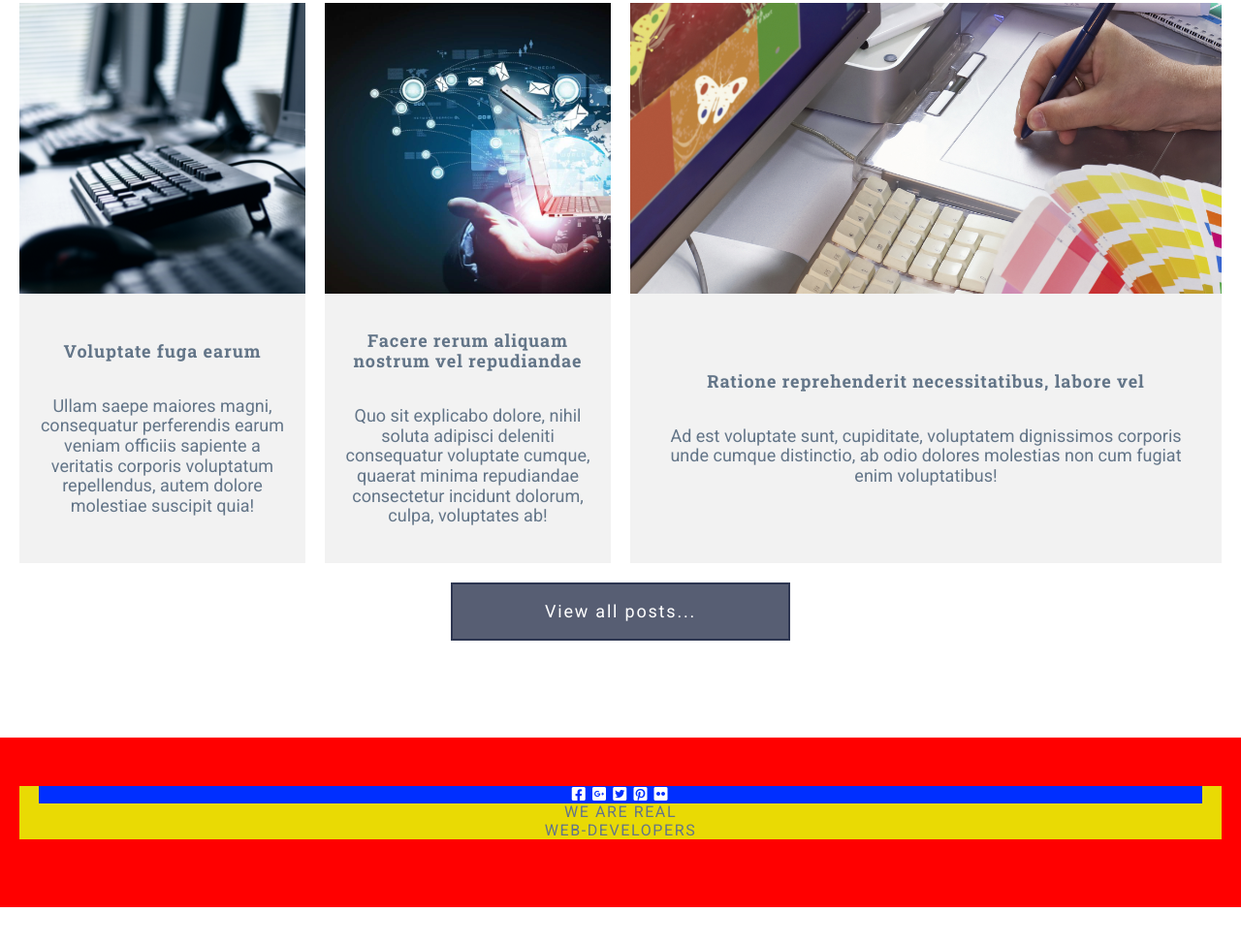
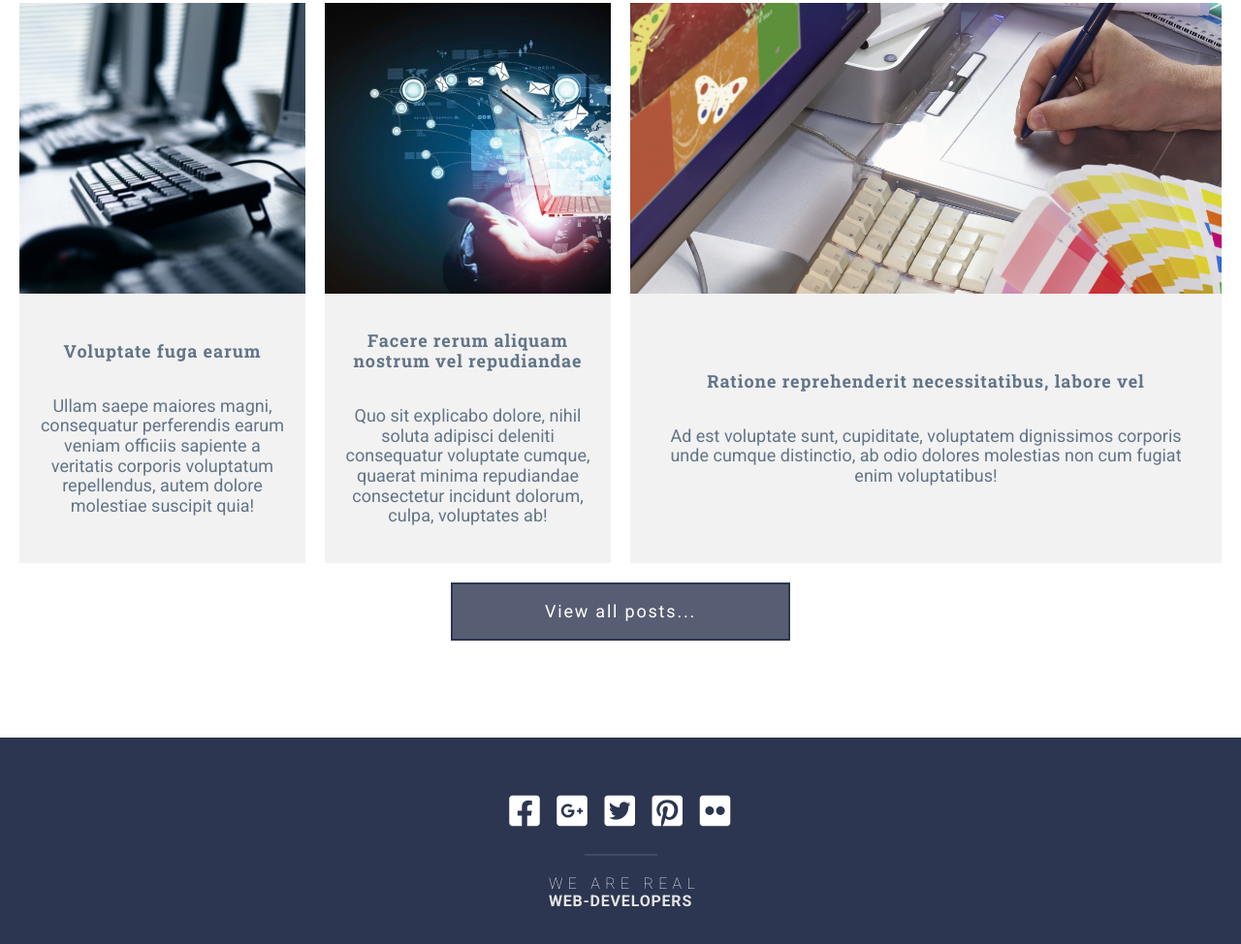
Before and after one commit to KseniiaBond/grid-template, a website: page index.html in a window 1280 px wide. Shown: the part 3310-4284 px from the top of the page at 97% size. Before the commit the page ends 4246 px from the top, so only its background shows below. Drawn offline with Linux system fonts and the light colour scheme.

Commit message:
final version ready for submission

```diff
--- a/assets/scss/components/footer/_footer.scss
+++ b/assets/scss/components/footer/_footer.scss
@@ -1,19 +1,57 @@
 @use "../../presets" as *;
 @use "../../mixins" as *;
 .footer {
-  background-color: red;
+  background-color: $color-primary;
   text-align: center;
   padding: ($gap * 2.5) $gap ($gap * 3.5);
   &__container {
     @extend %container;
-    background-color: rgb(233, 218, 4);
   }
   &__icons {
-    background-color: rgb(0, 47, 255);
+    display: grid;
+    position: relative;
+    justify-content: center;
+    margin-bottom: $gap-x2;
+    grid-template-columns: repeat(auto-fit, minmax(40px, max-content));
+
+    &::after {
+      position: absolute;
+      bottom: -$gap;
+      left: calc(50% - 75px / 2);
+      height: calc($gap / 10);
+      width: 75px;
+      content: "";
+      background-color: rgba($color-light, 0.1);
+    }
+
+    a {
+      display: block;
+      padding: 8px;
+      transition: color 0.5s;
+      &:hover,
+      &:focus {
+        color: $color-accent;
+      }
+    }
+
+    .fab {
+      font-size: 2.25rem;
+    }
+  }
+  &__text {
+    span {
+      &:nth-of-type(1) {
+        margin-right: -0.5em;
+        color: $color-light;
+        font-weight: 100;
+        letter-spacing: 0.33em;
+      }
+
+      &:nth-of-type(2) {
+        color: $color-gray-light;
+        font-weight: 700;
+        letter-spacing: 0.05em;
+      }
+    }
   }
 }
-// .fab {
-// }
-.footer__text {
-  background-color: violet;
-}
--- a/assets/scss/components/sections/_section-about.scss
+++ b/assets/scss/components/sections/_section-about.scss
@@ -30,7 +30,6 @@
     p {
       &:first-of-type {
         position: relative;
-        // margin-top: -$gap-sm;
 
         &::after {
           position: absolute;
--- a/index.html
+++ b/index.html
@@ -264,18 +264,21 @@
         <div class="posts__actions">
           <a class="btn btn--primary" href="">View all posts...</a>
         </div>
+      </div>
     </section>
   </main>
 
   <footer class="footer">
     <div class="footer__container">
-      <div class="footer__icons"><a href="#"><i class="fab fa-facebook-square"></i></a>
+      <div class="footer__icons">
+        <a href="#"><i class="fab fa-facebook-square"></i></a>
         <a href="#"><i class="fab fa-google-plus-square"></i></a>
         <a href="#"><i class="fab fa-twitter-square"></i></a>
         <a href="#"><i class="fab fa-pinterest-square"></i></a>
         <a href="#"><i class="fab fa-flickr"></i></a>
       </div>
-      <div lass="footer__text"><span>WE ARE REAL</span><br>
+      <div class="footer__text">
+        <span>WE ARE REAL</span><br>
         <span>WEB-DEVELOPERS</span>
       </div>
     </div>
```
Also changed, not shown: assets/css/style.css.
